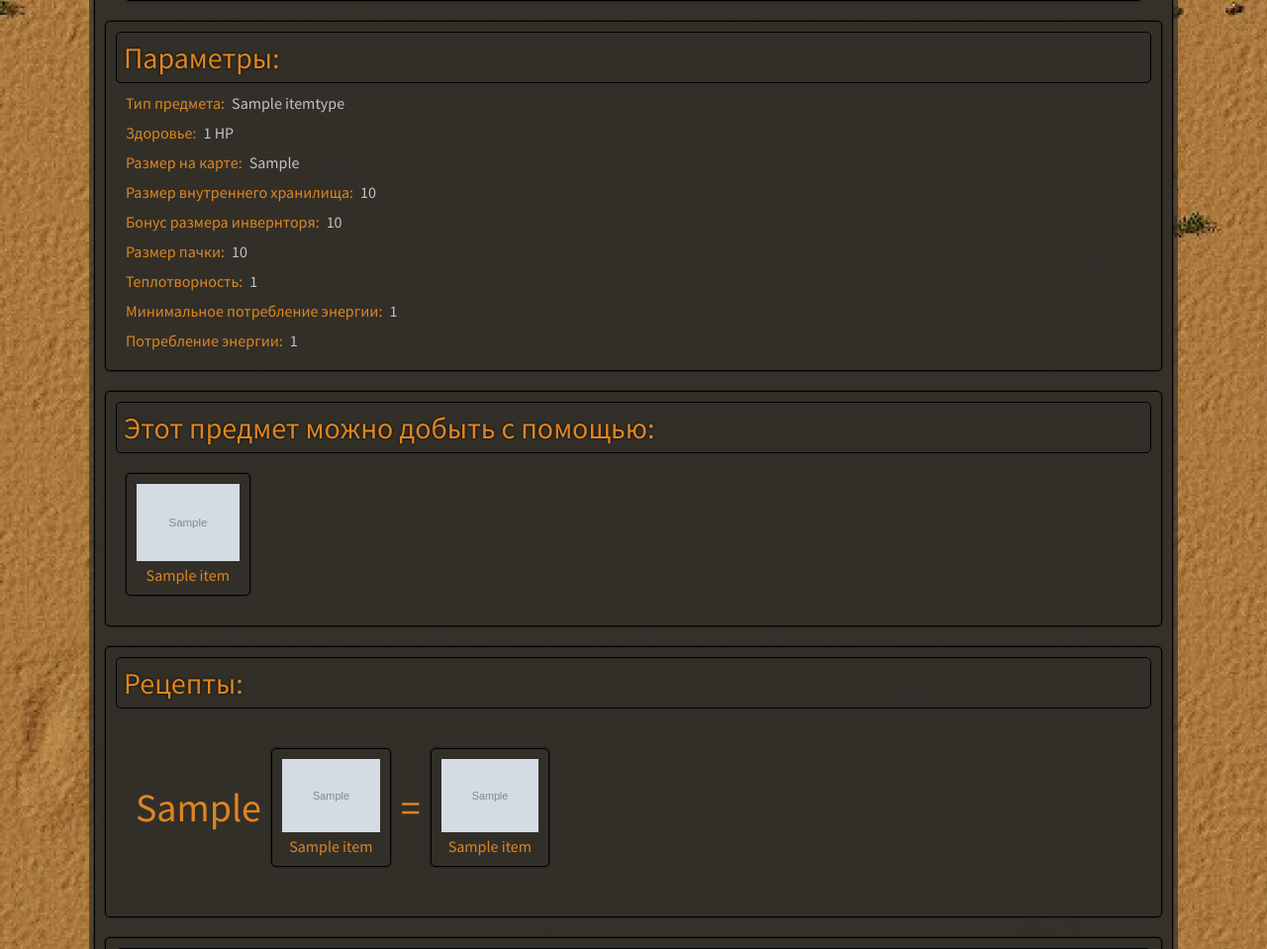
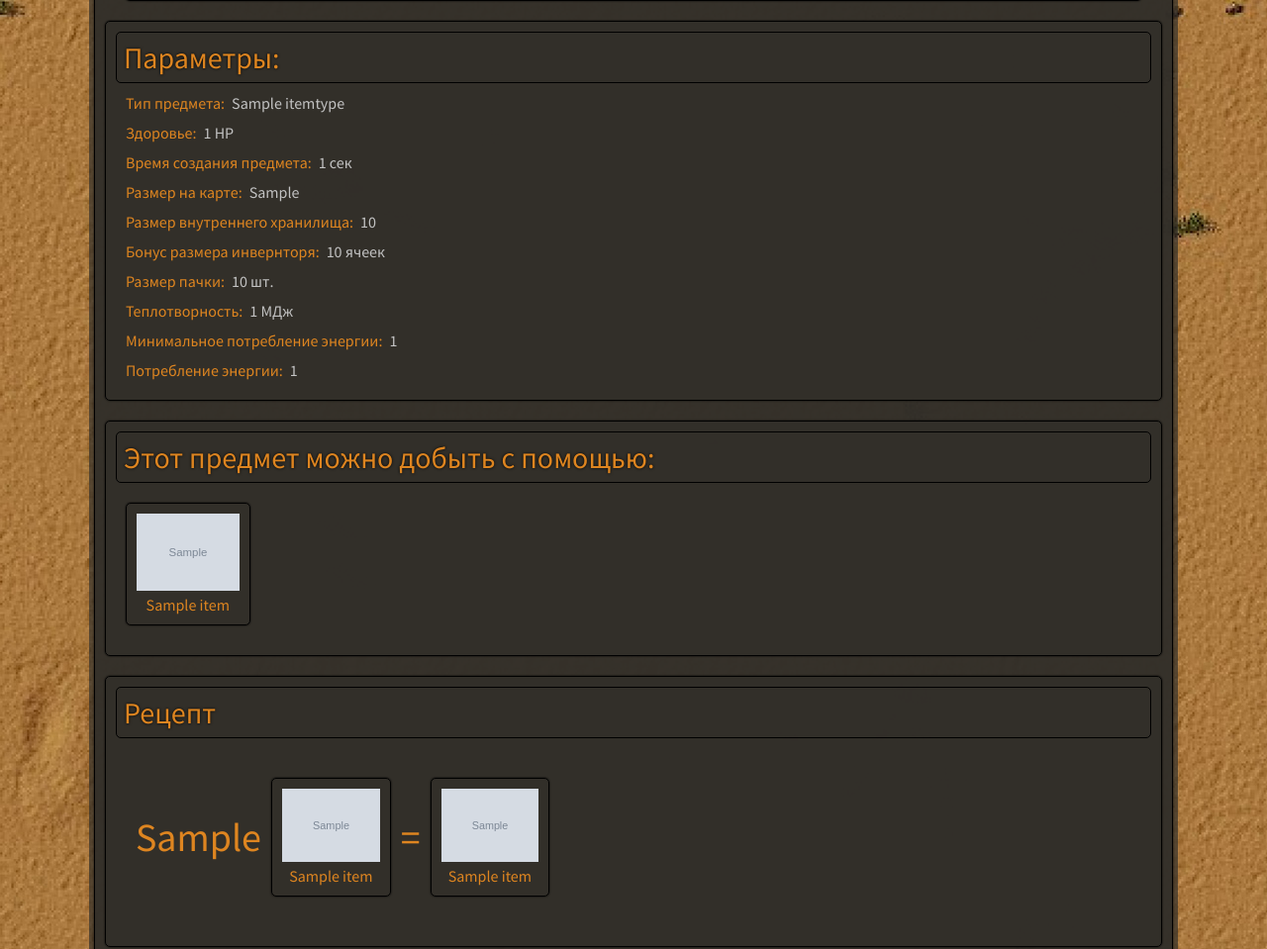
Before and after one commit to Dartamid/pof, a Django app: page /items/1/ in a window 1280 px wide. Shown: the part 775-1734 px from the top of the page at 99% size. Run offline with Django 4.2, Linux system fonts and the light colour scheme; tables that the repository leaves empty hold one stand-in row (values such as "Sample post"); grey boxes marked "Sample" are stand-in pictures; some libraries are stand-ins or nearby versions.

Commit message:
Some small fixes

```diff
--- a/poweroffactorio/items/models.py
+++ b/poweroffactorio/items/models.py
@@ -109,7 +109,7 @@ class Item(models.Model):
         'Ручной крафт',
     )
     crafting_time = models.IntegerField(
-        'Время создания',
+        'Время создания предмета',
         blank=True, null=True,
     )
     stack_size = models.IntegerField(
--- a/poweroffactorio/items/templates/ItemDetailPage.html
+++ b/poweroffactorio/items/templates/ItemDetailPage.html
@@ -1,6 +1,6 @@
 {% extends "base.html" %}
 {% load static %}
-{% block title %} {{ item.name }} - POF{% endblock %}
+{% block title %} {{ item.name }} {% endblock %}
 {% block content %}
     <div class="content">
         <div class="title">
@@ -22,11 +22,12 @@
                 <div class="type_name"> Параметры:</div>
                 {% if item.item_type %}<div class="parametr"><p> Тип предмета: </p> {{ item.item_type.name }} </div>{% endif %}
                 {% if item.health %}<div class="parametr"><p> Здоровье: </p> {{ item.health }} HP</div>{% endif %}
+                {% if item.crafting_time %}<div class="parametr"><p> Время создания предмета: </p> {{ item.crafting_time }} сек</div>{% endif %}
                 {% if item.size %}<div class="parametr"><p> Размер на карте: </p> {{ item.size }} </div>{% endif %}
                 {% if item.storage_size %}<div class="parametr"><p> Размер внутреннего хранилища: </p> {{ item.storage_size }} </div>{% endif %}
-                {% if item.bonus_inventory_size %}<div class="parametr"><p> Бонус размера инвернторя: </p> {{ item.bonus_inventory_size }} </div>{% endif %}
-                {% if item.stack_size %}<div class="parametr"><p> Размер пачки: </p> {{ item.stack_size }} </div>{% endif %}
-                {% if item.calorific_value %}<div class="parametr"><p> Теплотворность: </p> {{ item.calorific_value }} </div>{% endif %}
+                {% if item.bonus_inventory_size %}<div class="parametr"><p> Бонус размера инвернторя: </p> {{ item.bonus_inventory_size }} ячеек</div>{% endif %}
+                {% if item.stack_size %}<div class="parametr"><p> Размер пачки: </p> {{ item.stack_size }} шт. </div>{% endif %}
+                {% if item.calorific_value %}<div class="parametr"><p> Теплотворность: </p> {{ item.calorific_value }} МДж</div>{% endif %}
                 {% if item.min_power_cons %}<div class="parametr"><p> Минимальное потребление энергии: </p> {{ item.min_power_cons }} </div>{% endif %}
                 {% if item.power_consumption %}<div class="parametr"><p> Потребление энергии: </p> {{ item.power_consumption }} </div>{% endif %}
             </div>
@@ -45,7 +46,7 @@
             {% endif %}
             {% if item.recipes.all|length > 0 %}
             <div class="box">
-                <div class="type_name"> Рецепты:</div>
+                <div class="type_name">{% if item.recipes.all|length > 1 %} Рецепты: {% else %} Рецепт {% endif %}</div>
                 {% for recipe in item.recipes.all %}
                     <div class="recipe">
                         {% if recipe.ingredients.all|length > 0 %}
```
